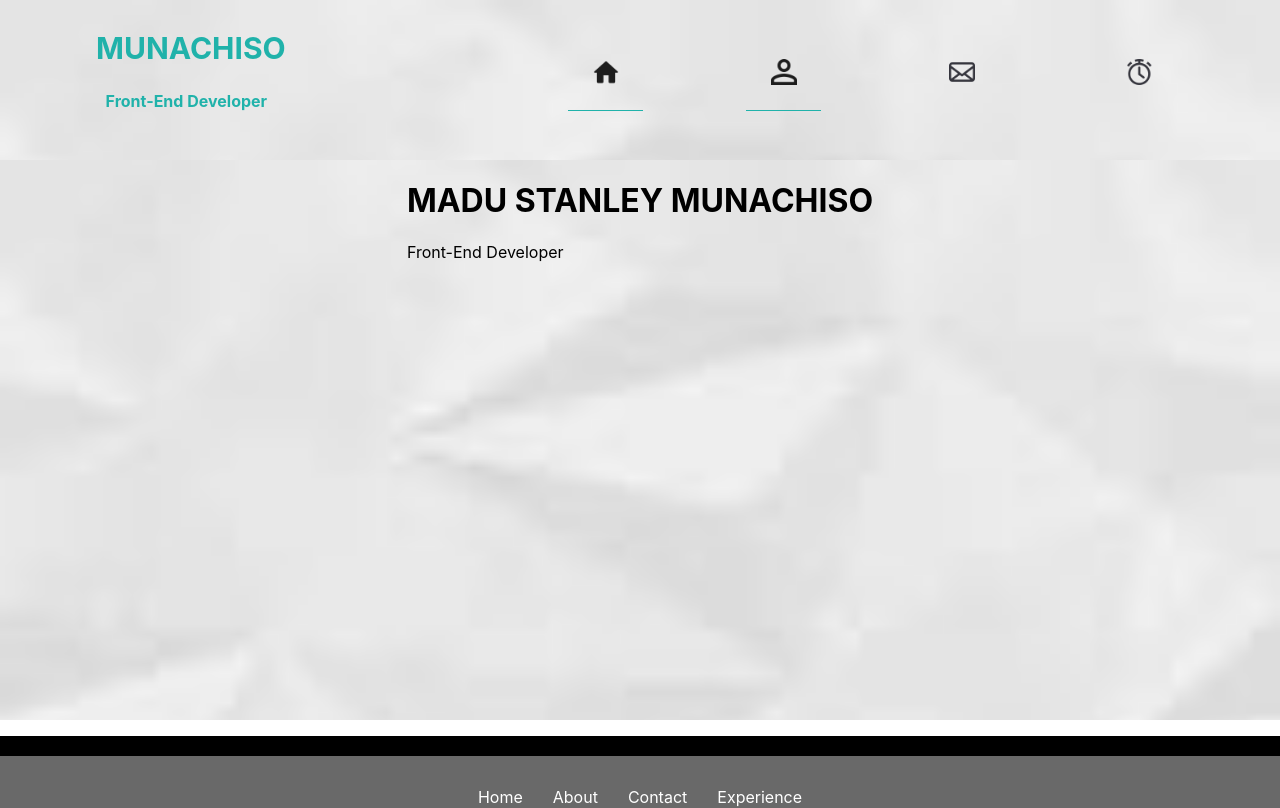
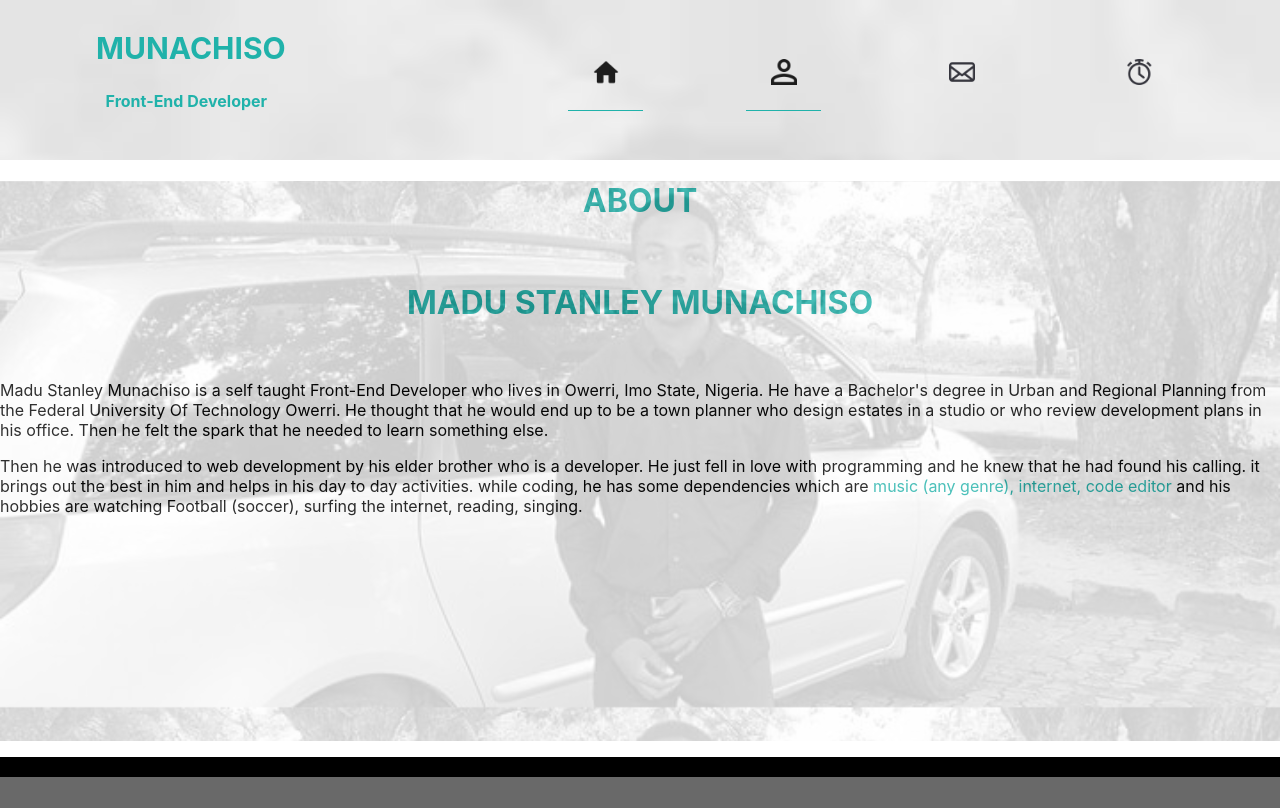
Before and after one commit to pro-munachi/Portfolio, a React (Create React App) app: page /about in a window 1280 px wide. Shown: the top 808 px of the page. Built offline with nearby package versions, Linux system fonts and the light colour scheme.

Commit message:
portfolio

```diff
--- a/src/App.js
+++ b/src/App.js
@@ -6,7 +6,7 @@ import Home from './components/Home/Home'
 import About from './components/About/About'
 import Contact from './components/Contact/Contact'
 import Experience from './components/Experience/Experience'
-import Error from './components/Error/Error'
+import Error from './components/Erroro/Error'
 import Navigation from './components/Navigation/Navigation'
 import Footer from './components/Footer/Footer'
 
--- a/src/components/About/About.js
+++ b/src/components/About/About.js
@@ -7,15 +7,30 @@ class About extends React.Component {
     render() {
         return (
             <Wrapper>
+                <div className='diw'>
                 <Div>
                   {/*  <div>
                     <img src='/Asset/Img/image.jpg' alt='' width={'20%'} />
                   </div> */}
+                    <div className='div'>
+                        <H1>ABOUT</H1><br />
+                    <H1>MADU STANLEY MUNACHISO</H1>
+                    </div><br />
                     <div>
-                    <H1>MADU STANLEY MUNACHISO</H1>
-                    <p>Front-End Developer</p>
+                        <p>Madu Stanley Munachiso is a self taught Front-End Developer who lives in Owerri, Imo State, Nigeria.
+                            He have a Bachelor's degree in Urban and Regional Planning from the Federal University Of Technology
+                            Owerri. He thought that he would end up to be a town planner who  design estates in a studio or
+                            who review development plans in his office. Then he felt the spark that he needed to learn something
+                            else.
+                        </p>
+                        <p>Then he was introduced to web development by his elder brother who is a developer. He just fell in love
+                            with programming and he knew that he had found his calling. it brings out the best in him and helps in his
+                            day to day activities. while coding, he has some dependencies which are <a>music (any genre), internet, code editor</a> and
+                            his hobbies are watching Football (soccer), surfing the internet, reading, singing.
+                        </p>
                     </div>
                 </Div>
+                </div>
                 <div>
 
                 </div>
--- a/src/components/About/Styled.js
+++ b/src/components/About/Styled.js
@@ -1,16 +1,24 @@
 import styled from 'styled-components'
 
 export const Wrapper = styled.div `
-
+top: 0;
+.diw {
+background: url(/Asset/Img/munac.jpg);
+background-size: 100%;
+}
 `
 export const Div = styled.div `
-background: url(/Asset/Img/whit.jpg);
-background-size: 100%;
-opacity: 9.0;
-display: flex;
-justify-content: space-evenly;
+background: white;
+opacity: 0.8;
 height: 70vh;
+a {
+    color: #20b2aa;
+}
+.div {
+    text-align: center;
+}
 `
 export const H1 = styled.h1 `
 text-align: center;
+color: #20b2aa;
 `
--- a/src/components/Home/Home.js
+++ b/src/components/Home/Home.js
@@ -29,7 +29,7 @@ class Home extends React.Component {
                        <Imgs src='/Asset/Icon/h.png'/>
                        <p> Madu Stanley Munachiso prides himself in creating quality website for his clients,
                            If you want to contact Munachi for  website development, click on the button
-                           below</p> <br />
+                           below.</p> <br />
                            <NavLink to='/contact' className='Nav-link'><button className='but'>Contact</button></NavLink>
                    </Black1>
 
--- a/src/components/Home/Styled.js
+++ b/src/components/Home/Styled.js
@@ -34,10 +34,12 @@ justify-content: space-evenly;
 export const Img = styled.img `
 width: 38%;
 border-radius: 7em;
+margin-left: 2em;
 `
 export const Imgs = styled.img `
 width: 40%;
 border-radius: 7em;
+margin-left: 2em;
 `
 export const Dim = styled.div `
 
```
Also changed, not shown: src/components/Erroro/Error.js (renamed from src/components/Error/Error.js).
